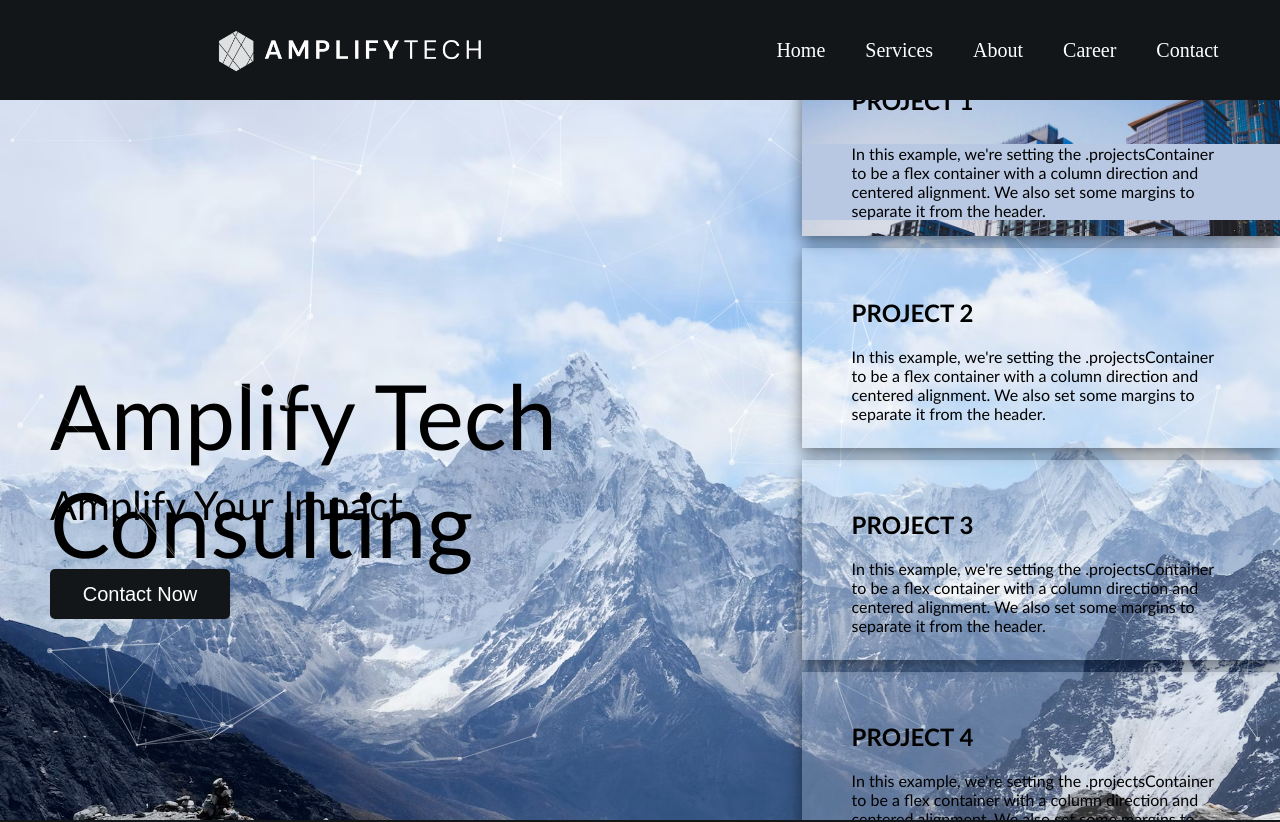
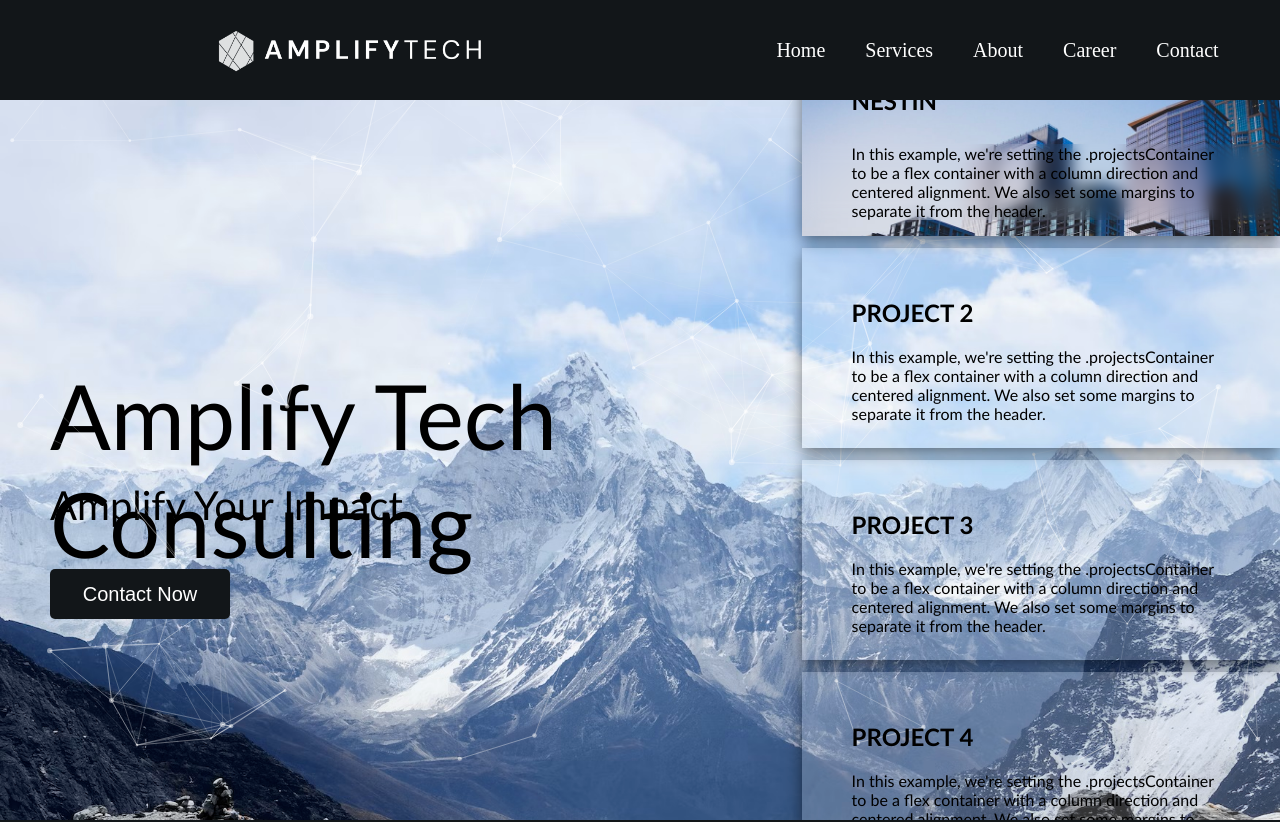
Before and after one commit to yigitgnes/amplify-tech-consulting, a React (Create React App) app: page / in a window 1280 px wide. Shown: the top 822 px of the page. Built offline with nearby package versions, Linux system fonts and the light colour scheme.

Commit message:
[YG] minor adjustment

```diff
--- a/src/pages/Home.js
+++ b/src/pages/Home.js
@@ -14,9 +14,11 @@ function Home() {
                     <button className="contactButton"> Contact Now</button>
                 </Link>
             </div>
+
             <div className={"projects"}>
+
                 <div className={"box"} style={{backgroundImage: `url(${Nestin})`}}>
-                    <h2 className={"projectTitle"}>Project 1</h2>
+                    <h2 className={"projectTitle"}>Nestin</h2>
                     <p className={"text"}>In this example, we're setting the .projectsContainer to be a flex container
                         with a column direction and centered alignment. We also set some margins to separate it from the
                         header.</p>
@@ -39,6 +41,7 @@ function Home() {
                     <p>In this example, we're setting the .projectsContainer to be a flex container with a column
                         direction and centered alignment. We also set some margins to separate it from the header.</p>
                 </div>
+
             </div>
         </div>
     )
--- a/src/styles/Home.css
+++ b/src/styles/Home.css
@@ -95,7 +95,7 @@
 }
 .projects{
     margin-left: 100px;
-    flex-direction: row;
+    flex-direction: column;
 }
 .box {
     height: 100px;
@@ -121,5 +121,5 @@
     margin-top: 50px;
     padding-left: 50px;
     padding-right: 50px;
-    background-color: #b9c8e2;
+    backdrop-filter: blur(8px) saturate(100%);
 }
```
